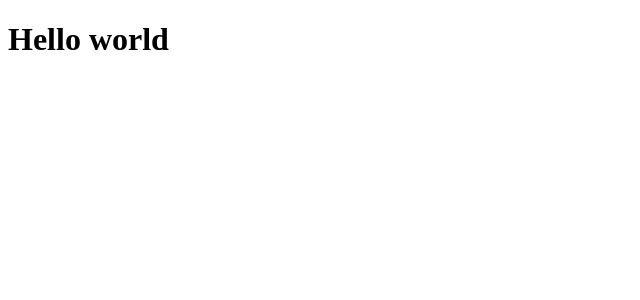
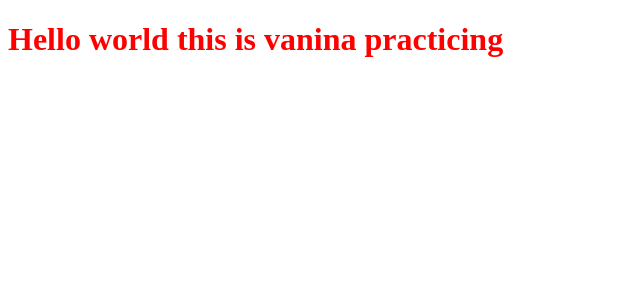
Before and after one commit to andrescabana86/epic-react-boilerplate, a React app: page / in a window 1280 px wide. Shown: the top 300 px of the page, without its empty margins (0-640 px from the left). Built offline with nearby package versions, Linux system fonts and the light colour scheme.

Commit message:
feat: add first style
Signed-off-by: andrescabana86 <andrescabana86@gmail.com>

```diff
--- /dev/null
+++ b/src/components/app/app.component.sass
@@ -0,0 +1,2 @@
+.app
+  color: red
--- a/src/components/app/app.component.tsx
+++ b/src/components/app/app.component.tsx
@@ -1,7 +1,8 @@
 import React, { PureComponent } from "react";
+import './app.component.sass'
 
 export class App extends PureComponent {
   render() {
-    return <h1>Hello world</h1>
+    return <h1 className="app">Hello world this is vanina practicing</h1>
   }
 }
--- a/src/index.tsx
+++ b/src/index.tsx
@@ -2,4 +2,7 @@ import React from 'react';
 import ReactDOM from 'react-dom';
 import { App } from '@components/app/app.component';
 
-ReactDOM.render(<App />, document.getElementById('root'));
+ReactDOM.render(
+  <App />,
+  document.getElementById('root')
+);
```
